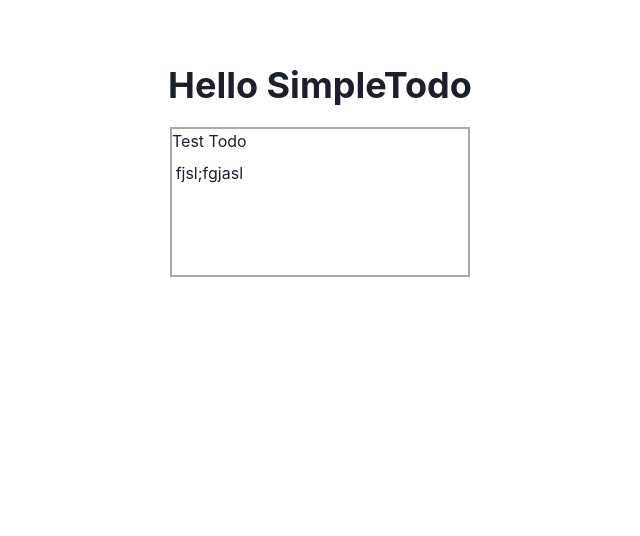
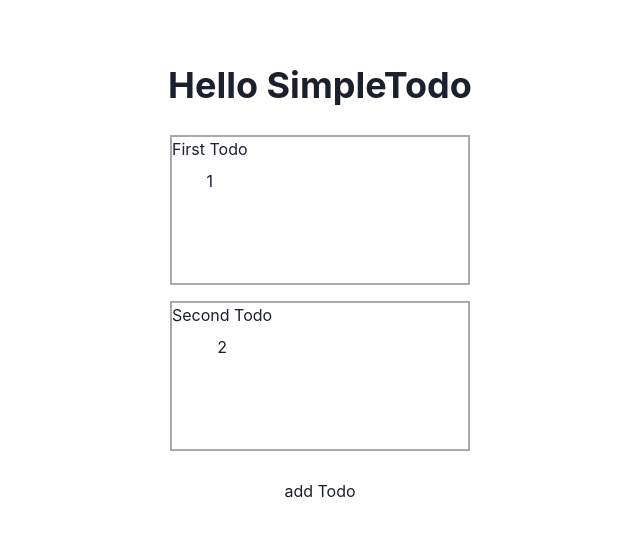
Before and after one commit to muship9/simple-todo, a React (Vite) app: page / in a window 1280 px wide. Shown: the top 536 px of the page, without its empty margins (320-960 px from the left). Built offline with nearby package versions, Linux system fonts and the light colour scheme.

Commit message:
feat: 編集用のモーダルを追加

```diff
--- a/src/App.tsx
+++ b/src/App.tsx
@@ -1,12 +1,16 @@
-import { Flex, Heading, VStack } from "@chakra-ui/react";
+import { Flex, Heading, Text, VStack } from "@chakra-ui/react";
 import { useState } from "react";
 import { TodoCard } from "./components/TodoCard";
 
 function App() {
-  const [testData] = useState([
+  const [testData, setTodoData] = useState([
     {
-      name: "Test Todo",
-      id: "fjsl;fgjasl",
+      name: "First Todo",
+      id: "1",
+    },
+    {
+      name: "Second Todo",
+      id: "2",
     },
   ]);
   return (
@@ -15,10 +19,13 @@ function App() {
         <Heading size={"xl"} textAlign={"center"} mt={"5%"}>
           Hello SimpleTodo
         </Heading>
+        <Flex justifyContent={"center"} flexFlow={"column"}>
+          {testData.map((data) => (
+            <TodoCard name={data.name} id={data.id} setTodoData={setTodoData} />
+          ))}
+        </Flex>
         <Flex w={"100%"} h={"100%"} justifyContent={"center"}>
-          {testData.map((data) => (
-            <TodoCard name={data.name} id={data.id} />
-          ))}
+          <Text>add Todo</Text>
         </Flex>
       </VStack>
     </>
--- a/src/components/TodoCard.tsx
+++ b/src/components/TodoCard.tsx
@@ -1,20 +1,64 @@
-import { Flex, Text, VStack } from "@chakra-ui/react";
+import {
+  Button,
+  Flex,
+  Modal,
+  ModalBody,
+  ModalCloseButton,
+  ModalContent,
+  ModalFooter,
+  ModalHeader,
+  ModalOverlay,
+  Text,
+  useDisclosure,
+  VStack,
+} from "@chakra-ui/react";
 import { VFC } from "react";
 
 type Props = {
   name: string;
   id: string;
+  setTodoData: React.Dispatch<
+    React.SetStateAction<{ name: string; id: string }[]>
+  >;
 };
 
 export const TodoCard: VFC<Props> = ({ name, id }: Props) => {
+  const { onOpen, isOpen, onClose } = useDisclosure();
   return (
     <>
-      <Flex w={"300px"} h={"150px"} border={"2px solid #a9a9a9"}>
+      <Flex
+        w={"300px"}
+        h={"150px"}
+        border={"2px solid #a9a9a9"}
+        m={2}
+        onClick={onOpen}
+        _hover={{
+          cursor: "pointer",
+        }}
+      >
         <VStack>
           <Text>{name}</Text>
           <Text>{id}</Text>
         </VStack>
       </Flex>
+      <Modal isOpen={isOpen} onClose={onClose}>
+        <ModalOverlay />
+        <ModalContent>
+          <ModalHeader>Edit Todo</ModalHeader>
+          <ModalCloseButton />
+          <ModalBody>
+            {name}
+            {id}
+          </ModalBody>
+
+          <ModalFooter>
+            <Button colorScheme="blue" mr={3} onClick={onClose}>
+              Edit
+            </Button>
+            <Button variant="ghost">Close</Button>
+          </ModalFooter>
+        </ModalContent>
+      </Modal>
     </>
   );
 };
```
